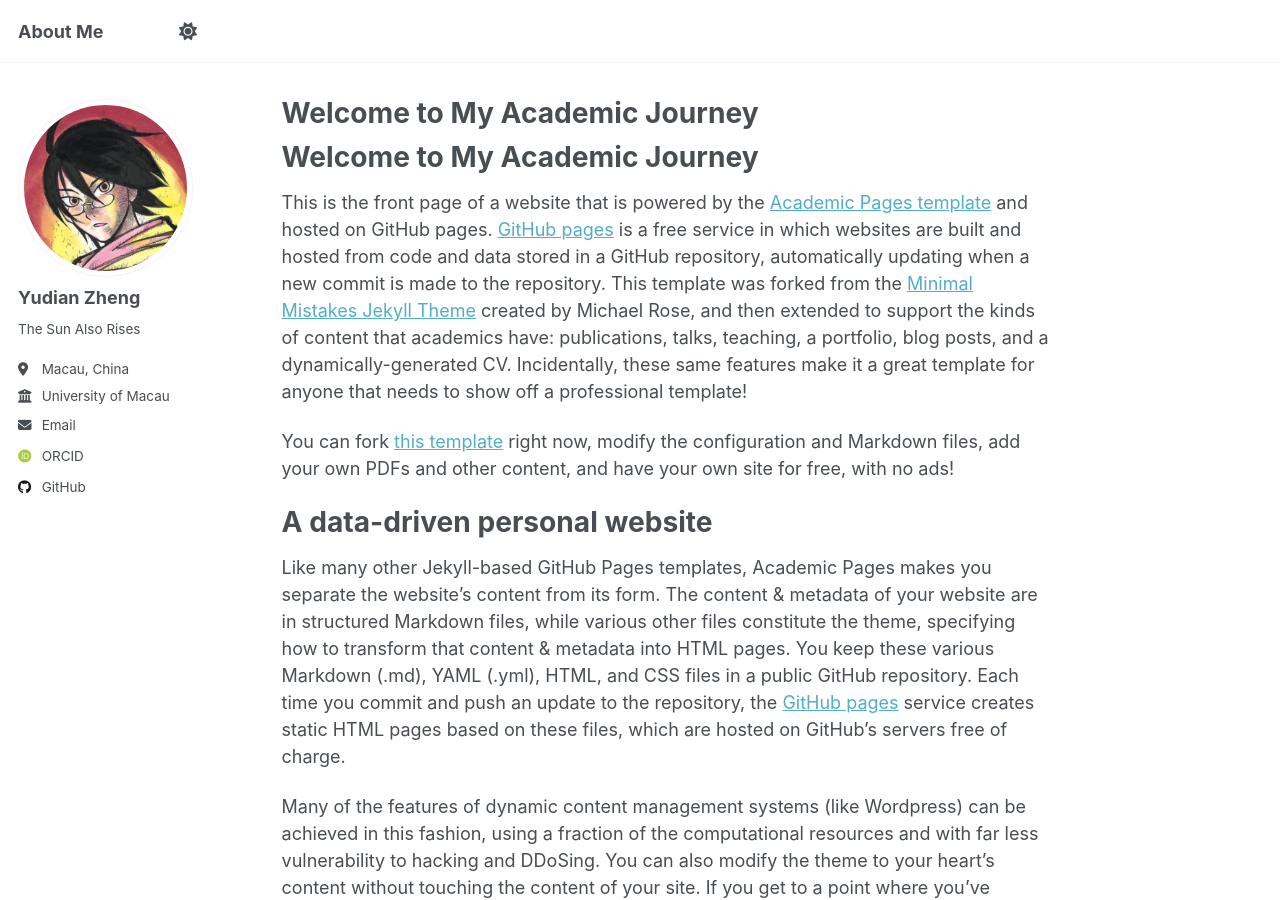
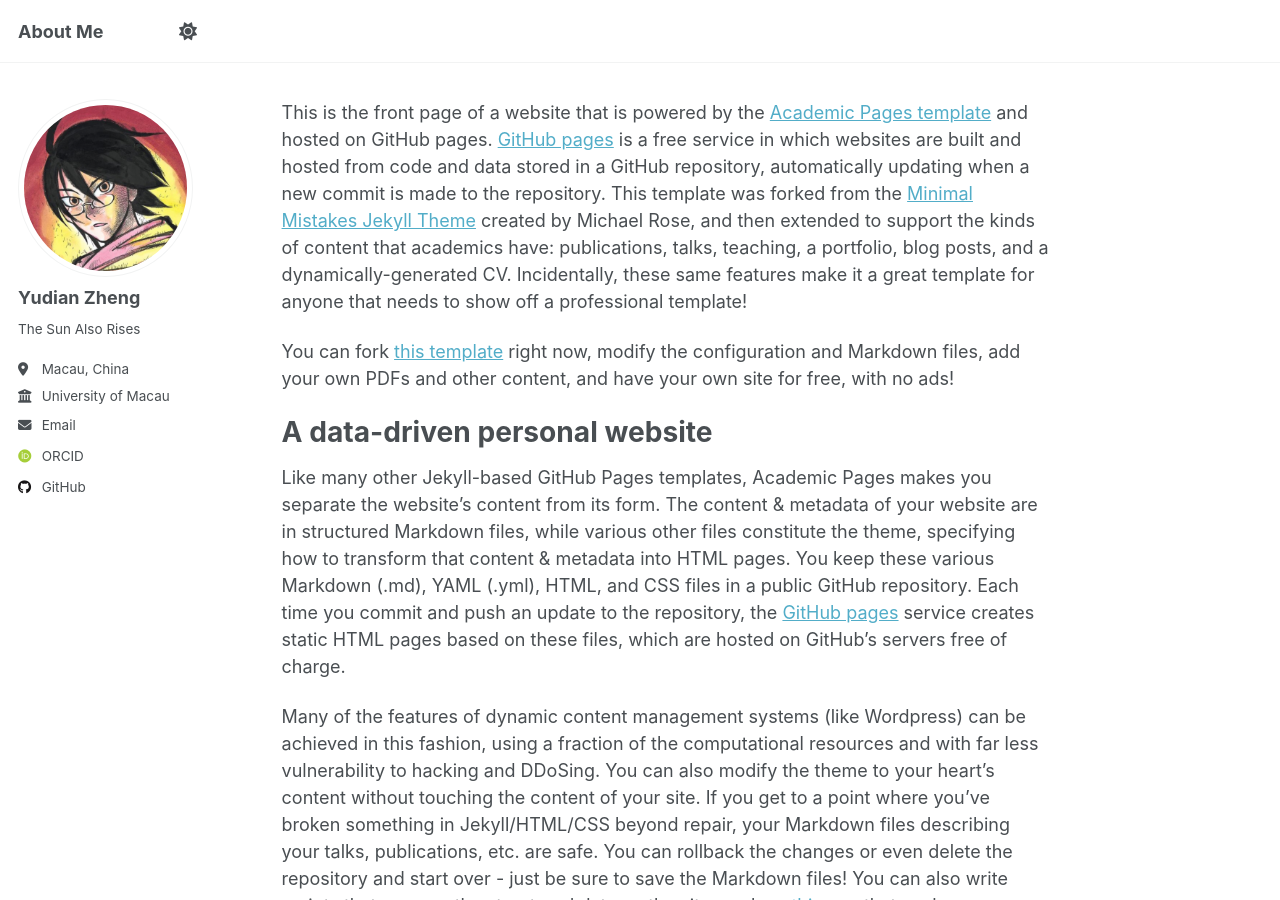
Before and after one commit to yudianzheng/yudianzheng.github.io, a Jekyll site: the page built from _pages/about.md, in a window 1280 px wide and 900 px high. Built offline with Jekyll 4.4.1, drawn with Linux system fonts in a browser that asks for light colours; some web fonts are replaced; a script that is not in the unit is left out; our own code applies the rules of GitHub Pages for plain Markdown files.

Commit message:
little modifications

```diff
--- a/_pages/about.md
+++ b/_pages/about.md
@@ -8,7 +8,7 @@
   - /about.html
 ---
 
-# Welcome to My Academic Journey
+<!-- # Welcome to My Academic Journey -->
 
 This is the front page of a website that is powered by the [Academic Pages template](https://github.com/academicpages/academicpages.github.io) and hosted on GitHub pages. [GitHub pages](https://pages.github.com) is a free service in which websites are built and hosted from code and data stored in a GitHub repository, automatically updating when a new commit is made to the repository. This template was forked from the [Minimal Mistakes Jekyll Theme](https://mmistakes.github.io/minimal-mistakes/) created by Michael Rose, and then extended to support the kinds of content that academics have: publications, talks, teaching, a portfolio, blog posts, and a dynamically-generated CV. Incidentally, these same features make it a great template for anyone that needs to show off a professional template!
 
```
